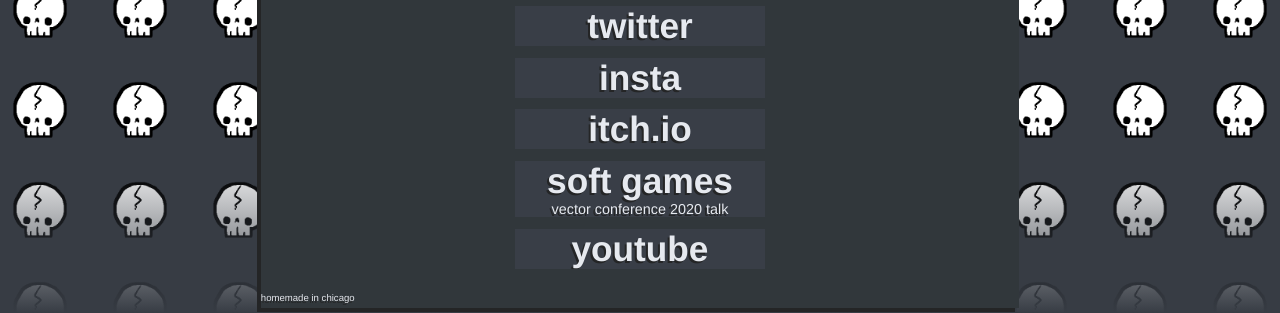
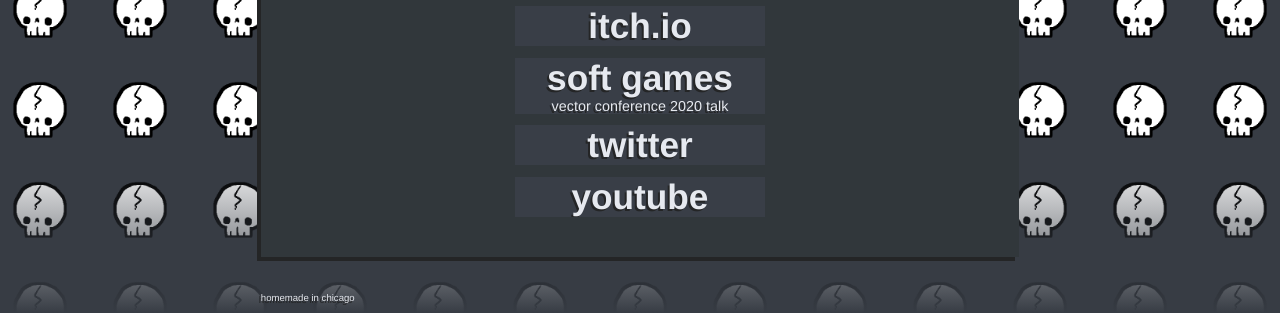
Before and after one commit to neweraknight/neweraknight.github.io, a plain HTML site: page index.html in a window 1280 px wide. Shown: the part 487-800 px from the top of the page. Drawn offline with Linux system fonts and the light colour scheme.

Commit message:
Remove insta, as it's private now

```diff
--- a/index.html
+++ b/index.html
@@ -1,7 +1,7 @@
 <!--
 Hello! I see you've opened up the developer tools. This is Kevin, and this is the content of my site! As I mentioned on the site I'm a bit
 of a tinkerer, so whereas I have friends who could do a much (MUCH) better job of getting a slick site up and running for me I've opted to
-prod and poke at making one of my own. I typically dislike web development so if you're a webdev I want to apologize in advance before you
+prod and poke at making one of my own. I'm not really into web development so if you're a webdev I want to apologize in advance before you
 see the rest of how this was composed.
 
 This is very much a work in progress, I mess with it as I have time! If I'm doing anything obviously dumb, please let me know! (nicely, if possible)
@@ -344,24 +344,6 @@
 	</div>
 
 	<div class="row">
-		<a href="https://twitter.com/fiveoutofkevin">
-			<div class = "entry">
-					<div class = "description">
-							twitter
-					</div>
-			</div>
-		</a>
-	</div>
-	<div class="row">
-		<a href="https://www.instagram.com/FiveOutOfKevin/">
-			<div class = "entry">
-				<div class = "description">
-					insta
-				</div>
-			</div>
-		</a>
-	</div>
-	<div class="row">
 		<a href="https://kevin-t-knight.itch.io/">
 			<div class = "entry">
 				<div class = "description">
@@ -384,6 +366,16 @@
 			</div>
 		</a>
 
+	</div>
+
+	<div class="row">
+		<a href="https://twitter.com/fiveoutofkevin">
+			<div class = "entry">
+					<div class = "description">
+							twitter
+					</div>
+			</div>
+		</a>
 	</div>
 
 	<div class="row">
```
